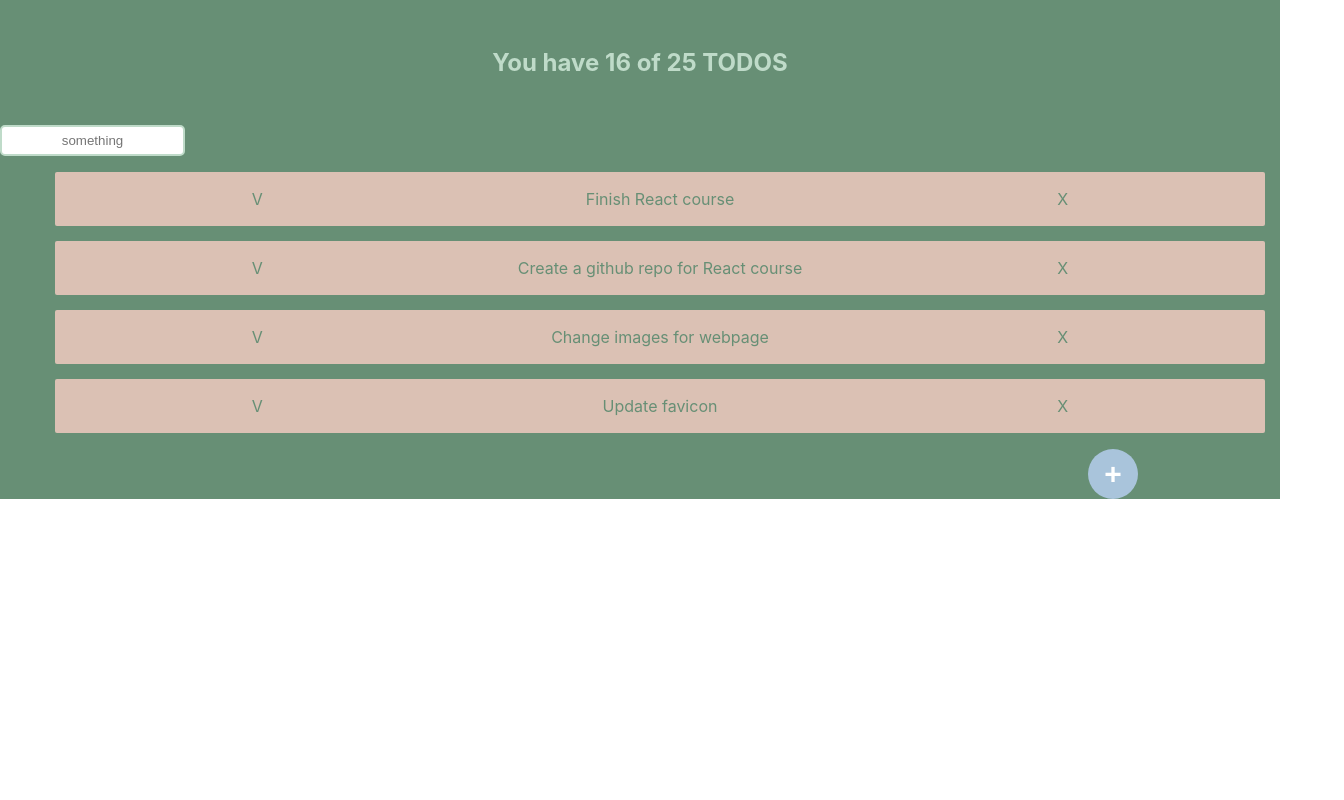
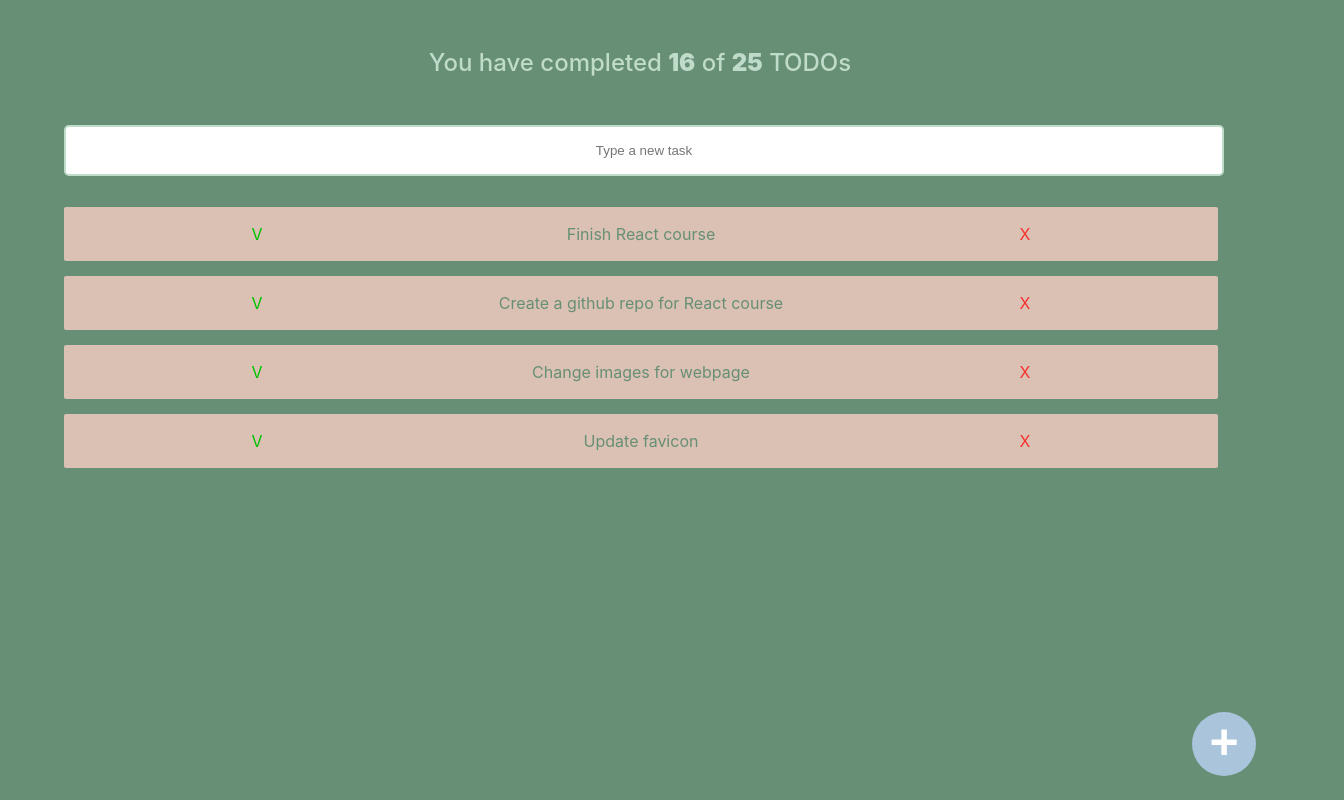
Before and after one commit to nestorrecinosUCA/react-intro, a React (Create React App) app: page / in a window 1280 px wide. Shown: the whole page, 1344 px wide, since content can reach past the window. Built offline with nearby package versions, Linux system fonts and the light colour scheme.

Commit message:
:lipstick: Update UI

```diff
--- a/src/index.css
+++ b/src/index.css
@@ -1,5 +1,6 @@
 body {
   margin: 0;
+  background-color: #678F75;
   font-family: -apple-system, BlinkMacSystemFont, 'Segoe UI', 'Roboto', 'Oxygen',
     'Ubuntu', 'Cantarell', 'Fira Sans', 'Droid Sans', 'Helvetica Neue',
     sans-serif;
--- a/src/todos/TodoCounter.js
+++ b/src/todos/TodoCounter.js
@@ -2,7 +2,7 @@ import './css/TodoCounter.css'
 function TodoCounter({ total, completed }) {
   return (
     <h1>
-      You have {completed} of {total} TODOS
+      You have completed <span>{completed}</span> of <span>{total}</span> TODOs
     </h1>
   )
 }
--- a/src/todos/TodoItem.js
+++ b/src/todos/TodoItem.js
@@ -5,9 +5,9 @@ function TodoItem(props) {
   const { text, completed } = todo;
   return (
     <li className='TodoItem'>
-      <span className='flexItem'>V</span>
+      <span className='completeButton flexItem'>V</span>
       <p className='flexItem'>{text}</p>
-      <span className='flexItem'>X</span>
+      <span className='flexItem deleteButton'>X</span>
     </li>
   );
 }
--- a/src/todos/TodoList.js
+++ b/src/todos/TodoList.js
@@ -1,6 +1,8 @@
+import './css/TodoList.css';
+
 function TodoList(props) {
   return (
-    <ul>
+    <ul className='TodoList'>
       {props.children}
     </ul>
   );
--- a/src/todos/TodoSearch.js
+++ b/src/todos/TodoSearch.js
@@ -2,7 +2,7 @@ import './css/TodoSearch.css'
 
 function TodoSearch() {
   return (
-    <input placeholder="something" className="TodoSearch"/>
+    <input placeholder="Type a new task" className="TodoSearch"/>
   );
 }
 
--- a/src/todos/css/CreateTodoButton.css
+++ b/src/todos/css/CreateTodoButton.css
@@ -1,15 +1,21 @@
 .CreateTodoButton {
   /* background-color: #677C8F; */
   background-color: #A9C4DB;
-  border-radius: 100%;
-  height: 50px;
-  width: 50px;
   border: none;
-  transition: all ease-in-out .2s;
-  font-size: 30px;
-  font-weight: bolder;
+  border-radius: 50%;
+  cursor: pointer;
+  font-size: 50px;
+  font-weight: bold;
+  position: fixed;
+  right: 24px;
+  bottom: 24px;
   color: white;
-  margin-left: 85%;
+  display: flex;
+  justify-content: center;
+  height: 64px;
+  width: 64px;
+  transform: rotate(0);
+  transition: ease .2s;
 }
 
 .CreateTodoButton:hover {
--- a/src/todos/css/TodoCounter.css
+++ b/src/todos/css/TodoCounter.css
@@ -4,4 +4,9 @@ h1 {
   margin: 0;
   padding: 48px;
   color: #BFDBC9;
+  font-weight: 500;
 }
+
+h1 span {
+  font-weight: 1000;
+}
--- a/src/todos/css/TodoItem.css
+++ b/src/todos/css/TodoItem.css
@@ -2,14 +2,27 @@
   color: #678F75;
   background-color: #DBC1B4;
   padding: 1px;
-  margin: 15px;
-  list-style: none;
+  margin-top: 15px;
   border-radius: 2px;
   text-align: center;
   display: flex;
   align-items: center;
+  width: 90%;
 }
 
 .flexItem {
   flex: 1;
 }
+
+.deleteButton {
+  color: rgba(255, 0, 0, 0.753);
+  cursor: default;
+}
+
+.deleteButton:hover {
+  color: rgba(255, 0, 0, 0.582);
+}
+
+.completeButton {
+  color: rgb(0, 194, 0);
+}
--- a/src/todos/css/TodoList.css
+++ b/src/todos/css/TodoList.css
@@ -0,0 +1,11 @@
+.TodoList {
+  list-style: none;
+  margin-left: 1px;
+  padding: 0;
+  display: flex;
+  justify-content: center;
+  list-style: none;
+  flex-direction: column;
+  width: 100%;
+  margin-left: 5%;
+}
--- a/src/todos/css/TodoSearch.css
+++ b/src/todos/css/TodoSearch.css
@@ -1,7 +1,10 @@
 .TodoSearch {
   text-align: center;
-  height: 25px;
+  height: 45px;
   border-radius: 5px;
+  width: 90%;
   /*border: 2px solid #DBC1B4; ES ROSADO*/
   border: 2px solid #BFDBC9;
+  margin-left: 5%;
+
 }
```
